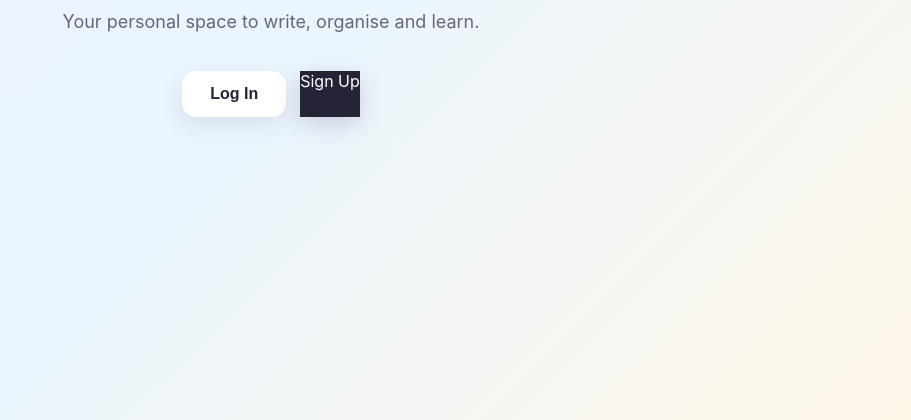
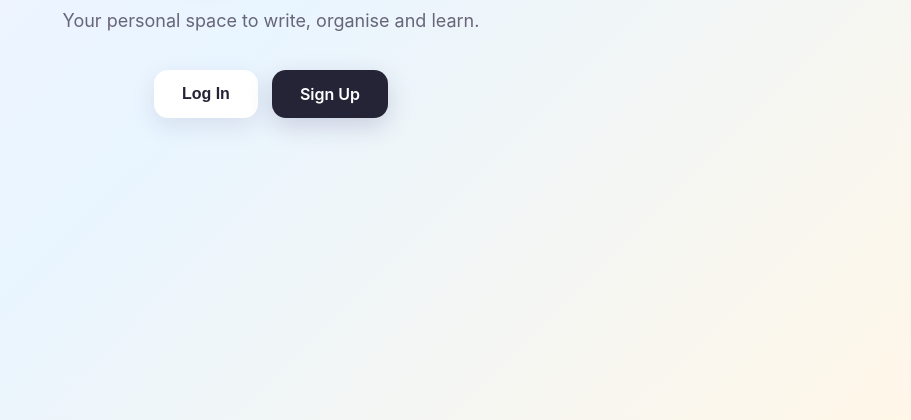
Before and after one commit to amjadgannass-art/noto, a website: page index.html in a window 1280 px wide. Shown: the part 380-800 px from the top of the page, without its empty margins (369-1280 px from the left). Drawn offline with Linux system fonts and the light colour scheme.

Commit message:
Update button styles in index.html

```diff
--- a/index.html
+++ b/index.html
@@ -65,7 +65,7 @@ p {
   gap: 14px;
 }
 
-button {
+button, .signup {
   border: none;
   padding: 14px 28px;
   border-radius: 14px;
```
